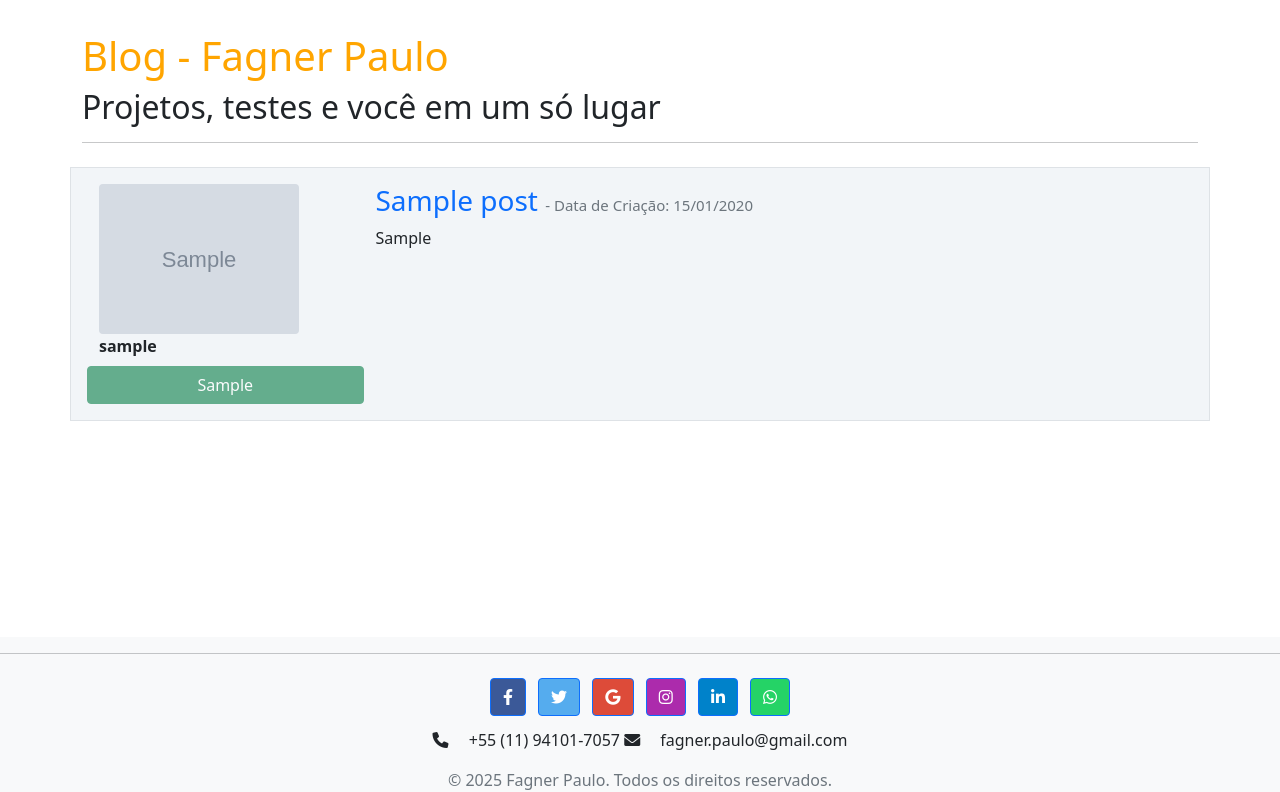
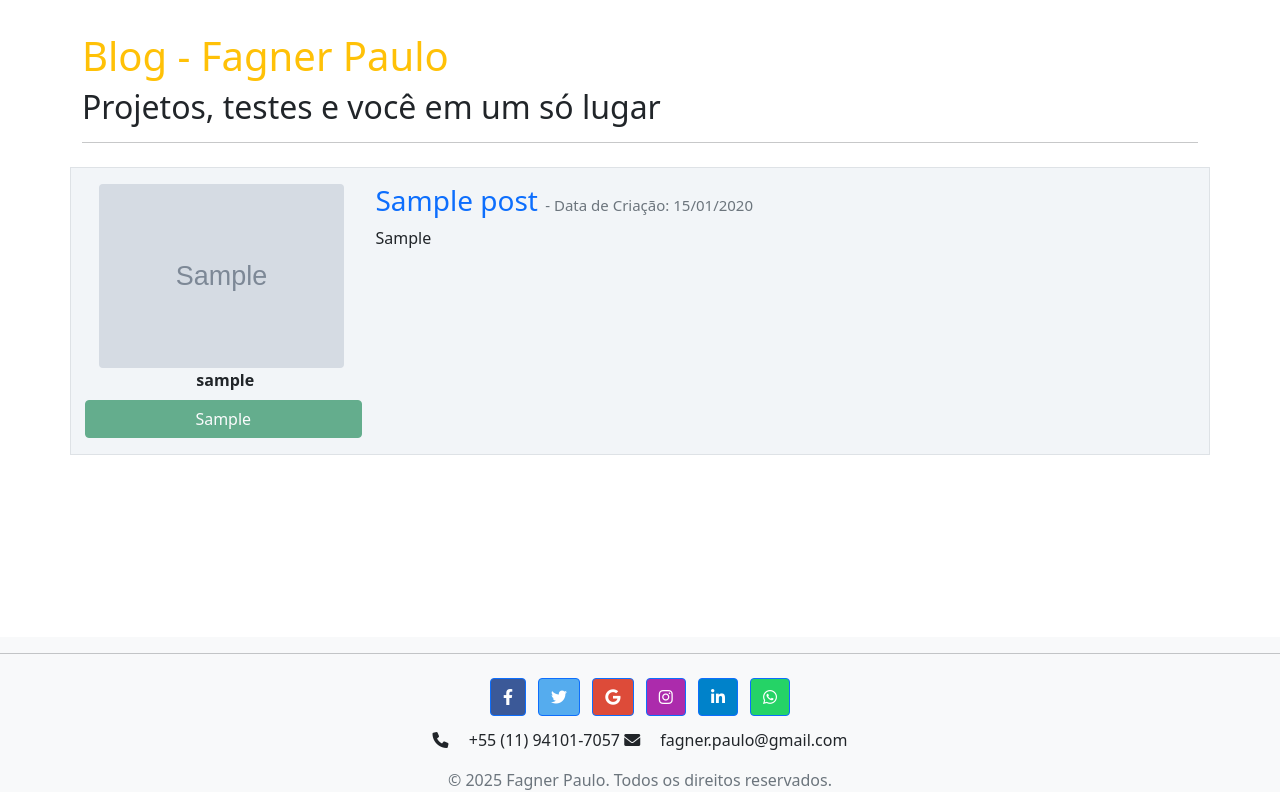
Before and after one commit to fagnerpaulo/BlogFagnerPaulo, a Flask app: page / in a window 1280 px wide. Shown: the part 56-848 px from the top of the page. Run offline with Flask 3, Linux system fonts and the light colour scheme; tables that the repository leaves empty hold one stand-in row (values such as "Sample post"); grey boxes marked "Sample" are stand-in pictures.

Commit message:
Update home.html

```diff
--- a/comunidadeimpressionadora/templates/home.html
+++ b/comunidadeimpressionadora/templates/home.html
@@ -1,38 +1,37 @@
 {% extends 'base.html' %}
 
-
 {% block body %}
-
 <div class="container mt-3">
-            <h1 style="color: orange">Blog - Fagner Paulo</h1>
+    <h1 class="text-warning">Blog - Fagner Paulo</h1>
     <h2>Projetos, testes e você em um só lugar</h2>
     <hr>
     {% for post in posts %}
     <div class="row border mt-4 p-3 meupost">
-                <div class="col col-3">
-                    <div class="image pe-2"> <img src="{{ url_for('static', filename='fotos_perfil/{}'.format(post.autor.foto_perfil)) }}" class="rounded" width="200"> </div>
+        <div class="col-md-3 col-12 text-center">
+            <div class="image pe-2">
+                <img src="{{ url_for('static', filename='fotos_perfil/{}'.format(post.autor.foto_perfil)) }}" class="rounded img-fluid" alt="Foto de perfil">
+            </div>
             <strong>{{ post.autor.username }}</strong>
             <div class="row justify-content-center">
                 {% for curso in post.autor.cursos.split(';') %}
-                                <button type="button" class="btn btn-success mt-2" disabled>{{ curso }}</button>
+                    <button type="button" class="btn btn-success mt-2 me-1" disabled>{{ curso }}</button>
                 {% endfor %}
             </div>
         </div>
-                <div class="col col-9">
-
+        <div class="col-md-9 col-12">
             <h3>
                 <a style="text-decoration: none" href="{{ url_for('exibir_post', post_id=post.id) }}">{{ post.titulo }}</a>
-                            <small class="text-muted" style="font-size: 15px"> - Data de Criação: {{ post.data_criacao.strftime('%d/%m/%Y') }}
+                <small class="text-muted" style="font-size: 15px">
+                    - Data de Criação: {{ post.data_criacao.strftime('%d/%m/%Y') }}
                     {% if form %}
                     - <a href="#form_editarpost">Editar Post</a> / <a href="#" class="text-danger" data-bs-toggle="modal" data-bs-target="#ExcluirPost">Excluir Post</a>
                     {% endif %}
                 </small>
             </h3>
-                        <p>{{ post.corpo | replace('\n', '<br>') | safe }}</p>
+            <p class="text-break">{{ post.corpo | replace('
+', '<br>') | safe }}</p>
         </div>
-
     </div>
     {% endfor %}
 </div>
-
 {% endblock %}
```
Lines whose indentation alone changed are shown as unchanged.
